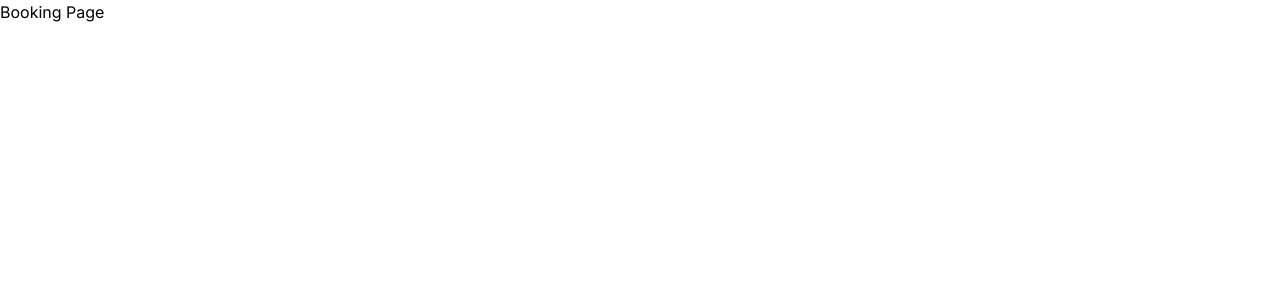
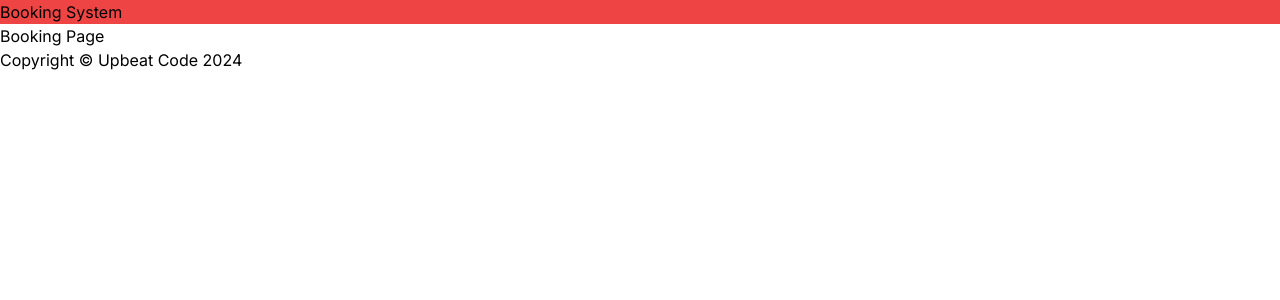
Before and after one commit to HelloArtty/Badminton, a React (Vite) app in the folder FrontEnd/: page /booking in a window 1280 px wide. Shown: the top 300 px of the page. Built offline with nearby package versions, Linux system fonts and the light colour scheme; no server answers.

Commit message:
add header & footer

```diff
--- a/FrontEnd/package.json
+++ b/FrontEnd/package.json
@@ -17,6 +17,7 @@
     "axios": "^1.6.8",
     "raviger": "^4.1.2",
     "react": "^18.2.0",
+    "react-cookie": "^7.1.4",
     "react-dom": "^18.2.0",
     "react-router-dom": "^6.23.1",
     "sweetalert2": "^11.11.0"
--- /dev/null
+++ b/FrontEnd/src/components/Footer.jsx
@@ -0,0 +1,13 @@
+import React from 'react';
+
+const Footer = () => {
+    const year = new Date().getFullYear();
+
+    return <footer>
+        <p>
+        {`Copyright © Upbeat Code ${year}`}
+        </p>
+        </footer>;
+};
+
+export default Footer;
--- a/FrontEnd/src/components/Navbar.jsx
+++ b/FrontEnd/src/components/Navbar.jsx
@@ -1,3 +1,5 @@
+import React from 'react';
+
 const Navbar = () => {
     return (
         <nav className="navbar">
--- a/FrontEnd/src/pages/Booking.jsx
+++ b/FrontEnd/src/pages/Booking.jsx
@@ -1,9 +1,18 @@
+import React from 'react';
+import Footer from '../components/Footer';
+import Navbar from '../components/Navbar';
+
+
 function Booking() {
     return (
+        <>
+            <Navbar />
+            <div>
+                <h1>Booking Page</h1>
+            </div>
+            <Footer />
 
-        <div>
-            <h1>Booking Page</h1>
-        </div>
+        </>
     )
 }
 
--- a/FrontEnd/src/pages/Login.jsx
+++ b/FrontEnd/src/pages/Login.jsx
@@ -4,6 +4,8 @@ import { Link } from 'react-router-dom';
 import Swal from 'sweetalert2';
 import { AuthContext } from '../context/user';
 import { AxiosLib } from '../lib/axios';
+
+
 
 
 function Login() {
@@ -77,7 +79,7 @@ function Login() {
                                     name="email"
                                     placeholder="Enter your email"
                                     onChange={handleChange}
-                                    required
+                                    // required
                                 />
                             </div>
                             {/* Password */}
@@ -89,7 +91,7 @@ function Login() {
                                     id="password"
                                     name="password"
                                     onChange={handleChange}
-                                    required
+                                    // required
                                 />
                             </div>
                             <button className="w-full bg-emerald-600 text-white py-2 rounded-lg hover:bg-emerald-700">
--- a/FrontEnd/src/pages/Register.jsx
+++ b/FrontEnd/src/pages/Register.jsx
@@ -31,6 +31,10 @@ function Register() {
             e.preventDefault();
             if (!register.username || !register.email || !register.password || !register.confirmPassword) {
                 return Swal.fire('Error', 'Please fill all the fields', 'error');
+            }   else if (register.username.length < 6) {
+                return Swal.fire('Error', 'Username must be at least 6 characters', 'error');
+            } else if (register.username.includes(' ')) {
+                return Swal.fire('Error', 'Username cannot contain space', 'error');
             } else if (!register.email.includes('@')) {
                 return Swal.fire('Error', 'Please fill email correctly', 'error');
             } else if (register.password.length < 8) {
@@ -107,7 +111,7 @@ function Register() {
                                     name="username"
                                     placeholder="Enter your username"
                                     onChange={handleChange}
-                                    required
+                                    // required
                                 />
                             </div>
                             {/* Email */}
@@ -120,7 +124,7 @@ function Register() {
                                     name="email"
                                     placeholder="Enter your email"
                                     onChange={handleChange}
-                                    required
+                                    // required
                                 />
                             </div>
                             {/* Password */}
@@ -132,7 +136,7 @@ function Register() {
                                     id="password"
                                     name="password"
                                     onChange={handleChange}
-                                    required
+                                    // required
                                 />
                             </div>
                             {/* Confirm Password */}
@@ -144,7 +148,7 @@ function Register() {
                                     id="confirmPassword"
                                     name="confirmPassword"
                                     onChange={handleChange}
-                                    required
+                                    // required
                                 />
                             </div>
                             <button className="w-full bg-emerald-600 text-white py-2 rounded-lg hover:bg-emerald-700">
```
Also changed, not shown: 1 other file (tests, documents, lock files or other folders).
